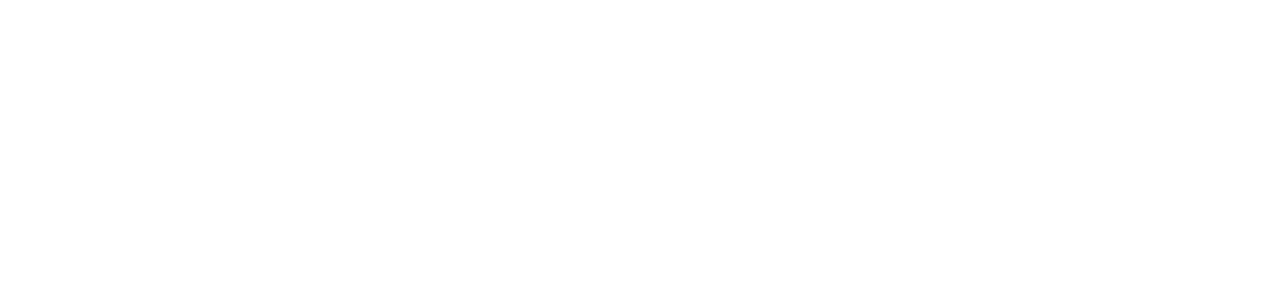
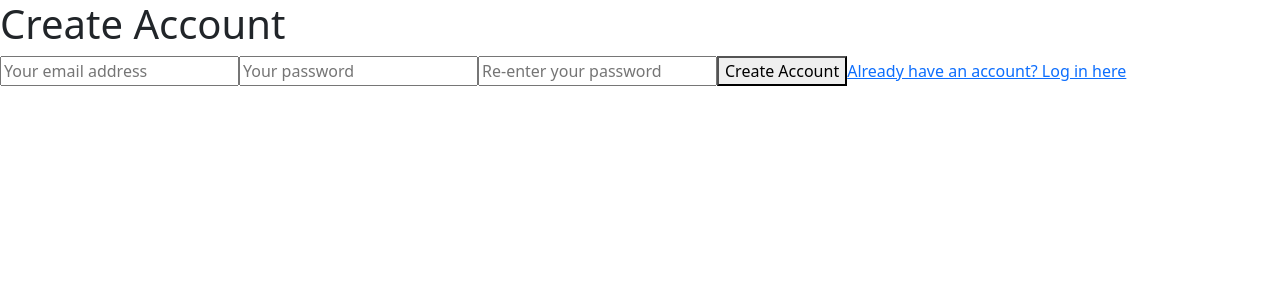
Before and after one commit to sumit-6/react-form, a React (Create React App) app: page /create-account in a window 1280 px wide. Before the commit this address had no page. Shown: the top 300 px of the page. Built offline with nearby package versions, Linux system fonts and the light colour scheme; what bs-custom-file-input would draw is missing.

Commit message:
authentication implemented

```diff
--- a/src/App.js
+++ b/src/App.js
@@ -3,6 +3,8 @@ import EditReactForm from "./components/EditReactForm";
 import ProfilePictureEditForm from "./components/ProfilePictureEditForm";
 import {Routes, Route, useLocation} from 'react-router-dom';
 import bsCustomFileInput from 'bs-custom-file-input';
+import LoginPage from "./components/LoginPage";
+import CreateAccountPage from "./components/CreateAccountPage";
 function App() {
   const location = useLocation();
   const ID = location.pathname.split('/')[2];
@@ -11,6 +13,8 @@ function App() {
       <Route path="/" element={<ReactForm />} />
       <Route path="/edit/:id" element={<EditReactForm id={ID} />} />
       <Route path="/edit/:id/profilePicture" element={<ProfilePictureEditForm id={ID}/>} />
+      <Route path='/login' element={<LoginPage />} />
+      <Route path='/create-account' element={<CreateAccountPage />} />
     </Routes>
   );
 }
--- /dev/null
+++ b/src/components/CreateAccountPage.js
@@ -0,0 +1,55 @@
+import { useState } from 'react';
+import { Link, useNavigate } from 'react-router-dom';
+import { getAuth, createUserWithEmailAndPassword } from 'firebase/auth';
+
+const CreateAccountPage = () => {
+    const [email, setEmail] = useState('');
+    const [password, setPassword] = useState('');
+    const [confirmPassword, setConfirmPassword] = useState('');
+    const [error, setError] = useState('');
+
+    const navigate = useNavigate();
+
+    const createAccount = async () => {
+        try {
+            if(password !== confirmPassword) {
+                setError('Password and confirm password do not match');
+                return;
+            }
+
+            await createUserWithEmailAndPassword(getAuth(), email, password);
+            navigate('/');
+        }
+        catch (e) {
+            setError(e.message);
+        }
+    }
+
+    return (
+        <>
+            <h1>Create Account</h1>
+            {error && <p className="error">{error}</p>}
+            <input
+                placeholder='Your email address'
+                value={email}
+                onChange={e => setEmail(e.target.value)}
+                />
+            <input
+                type="password"
+                placeholder='Your password'
+                value={password}
+                onChange={e => setPassword(e.target.value)}
+                />
+            <input
+                type="password"
+                placeholder='Re-enter your password'
+                value={confirmPassword}
+                onChange={e => setConfirmPassword(e.target.value)}
+                />
+            <button onClick={createAccount}>Create Account</button>
+            <Link to="/login">Already have an account? Log in here</Link>
+        </>
+    );
+}
+
+export default CreateAccountPage;
--- a/src/components/EditReactForm.js
+++ b/src/components/EditReactForm.js
@@ -8,13 +8,29 @@ import MyAchievements from './myAchievements';
 import 'bootstrap/dist/css/bootstrap.min.css';
 import { useEffect, useState } from 'react';
 import axios from 'axios';
+import useUser from '../hooks/useUser';
+import { useNavigate } from 'react-router-dom';
+import { auth } from '../index';
+import { signOut } from 'firebase/auth';
 
 function EditReactForm(props) {
     const [isReady, setIsReady] = useState(false);
   const [data, setData] = useState({});
+  const {user, isLoading} = useUser();
+  const navigate = useNavigate();
+  const handleLogout = (e) => {
+    e.preventDefault();
+    signOut(auth).then(() => {
+      navigate('/');
+    }).catch((err) => {
+      console.log(err.message);
+    })
+  }
+
   useEffect(() => {(async () => {
         //console.log('hello');
-            const response = await axios.get(`http://localhost:8000/api/portfolio/${props.id}`);
+            const token = user && await user.getIdToken();
+            const response = await axios.get(`http://localhost:8000/api/portfolio/${props.id}`, {headers: {authtoken: token}});
             const dataRes = response.data;
             setData(dataRes);
             console.log(dataRes);
@@ -26,7 +42,7 @@ function EditReactForm(props) {
   return (
     <div className="App">
       <header className="App-header">
-        {isReady && <form action={`http://localhost:8000/portfolio/edit/${props.id}`} method="POST" novalidate class="validated-form">
+        {(isReady && user) ? <form action={`http://localhost:8000/portfolio/edit/${props.id}`} method="POST" novalidate class="validated-form">
           <FirstLayer name={data.name} description={data.description} profilePicture={data.profilePicture} linkedIn={data.linkedIn} instagram={data.instagram} telephone={data.telephone} email={data.email} mainDesignations={data.mainDesignations}/>
           <br></br>
 
@@ -40,8 +56,10 @@ function EditReactForm(props) {
           <br></br>
           <MyAchievements data={data.myAchievements}/>
           <button type="submit" class="btn btn-warning btn-lg m-3">Submit</button>
-
-        </form>}
+          <button type="button" onClick={handleLogout} className="btn btn-warning btn-lg m-3">Logout</button>
+        </form> : <div>
+            <h1 style={{color: "black"}}>You can't perform this action!!</h1>
+          </div>}
         <br></br>
       </header>
     </div>
--- /dev/null
+++ b/src/components/LoginPage.js
@@ -0,0 +1,42 @@
+import { useState } from 'react';
+import { Link, useNavigate } from 'react-router-dom';
+import { getAuth, signInWithEmailAndPassword } from 'firebase/auth';
+
+const LoginPage = () => {
+    const [email, setEmail] = useState('');
+    const [password, setPassword] = useState('');
+    const [error, setError] = useState('');
+
+    const navigate = useNavigate();
+
+    const logIn = async () => {
+        try {
+            await signInWithEmailAndPassword(getAuth(), email, password);
+            navigate('/');
+        } catch(err) {
+            setError(err.message);
+        }
+    }
+
+    return (
+        <>
+            <h1>Log In</h1>
+            {error && <p className="error">{error}</p>}
+            <input
+                placeholder='Your email address'
+                value={email}
+                onChange={e => setEmail(e.target.value)}
+                />
+            <input
+                type="password"
+                placeholder='Your password'
+                value={password}
+                onChange={e => setPassword(e.target.value)}
+                />
+            <button onClick={logIn}>Log In</button>
+            <Link to="/create-account">Don't have an account? Create one here</Link>
+        </>
+    );
+}
+
+export default LoginPage;
--- a/src/components/ReactForm.js
+++ b/src/components/ReactForm.js
@@ -6,13 +6,26 @@ import MyProjects from './myProjects';
 import MySkills from './mySkills';
 import MyAchievements from './myAchievements';
 import 'bootstrap/dist/css/bootstrap.min.css';
-
+import useUser from '../hooks/useUser';
+import { useNavigate } from 'react-router-dom';
+import { auth } from '../index';
+import { signOut } from 'firebase/auth';
 
 function ReactForm() {
+  const {user, isLoading} = useUser();
+  const navigate = useNavigate();
+  const handleLogout = (e) => {
+    e.preventDefault();
+    signOut(auth).then(() => {
+      navigate('/');
+    }).catch((err) => {
+      console.log(err.message);
+    })
+  }
   return (
     <div className="App">
       <header className="App-header">
-        <form action="http://localhost:8000/portfolio/insert" method="POST" encType='multipart/form-data' novalidate class="validated-form">
+        {user ? <form action="http://localhost:8000/portfolio/insert" method="POST" encType='multipart/form-data' novalidate class="validated-form">
           <FirstLayer name='' telephone='' description='' instagram='' linkedIn='' email='' profilePicture={{url: null, filename: null}} mainDesignations={['']} />
           <br></br>
           <MyEducation data={[{institutionName: "", place: "", year: "", aggregate: "", coursePursuied: ""}]}/>
@@ -24,9 +37,16 @@ function ReactForm() {
           <MySkills data={{programmingSkills: [{skillName: "", skillLevel: ""}], toolsAndFrameworks: [{toolName: "", toolLevel: ""}]}}/>
           <br></br>
           <MyAchievements data={[""]}/>
-          <button type="submit" class="btn btn-warning btn-lg m-3">Submit</button>
-
-        </form>
+          <button type="submit" className="btn btn-warning btn-lg m-3">Submit</button>
+          <button onClick={handleLogout} className="btn btn-warning btn-lg m-3">Logout</button>
+        </form> : <div>
+            <button onClick={() => navigate('login')} className="btn btn-warning btn-lg m-3">
+              Log In
+            </button>
+            <button onClick={() => navigate("create-account")} className="btn btn-warning btn-lg m-3">
+              Sign Up
+            </button>
+          </div>}
         <br></br>
       </header>
     </div>
--- /dev/null
+++ b/src/hooks/useUser.js
@@ -0,0 +1,20 @@
+import { useState, useEffect } from "react";
+import { getAuth, onAuthStateChanged } from 'firebase/auth';
+
+const useUser = () => {
+    const [user, setUser] = useState(null);
+    const [isLoading, setIsLoading] = useState(true);
+
+    useEffect(() => {
+        const unsubscribe = onAuthStateChanged(getAuth(), user => {
+            setUser(user);
+            setIsLoading(false);
+        });
+
+        return unsubscribe;
+    }, []);
+
+    return { user, isLoading };
+}
+
+export default useUser;
--- a/src/index.js
+++ b/src/index.js
@@ -4,7 +4,24 @@ import './index.css';
 import App from './App';
 import reportWebVitals from './reportWebVitals';
 import { BrowserRouter } from 'react-router-dom/dist';
+// Import the functions you need from the SDKs you need
+import { initializeApp } from "firebase/app";
+import { getAuth } from 'firebase/auth';
+// TODO: Add SDKs for Firebase products that you want to use
+// https://firebase.google.com/docs/web/setup#available-libraries
 
+// Your web app's Firebase configuration
+const firebaseConfig = {
+  apiKey: "AIzaSyCVUr8VeU9CLWNEvPaAEggP8mF--uc1v7I",
+  authDomain: "reactform-f9038.firebaseapp.com",
+  projectId: "reactform-f9038",
+  storageBucket: "reactform-f9038.appspot.com",
+  messagingSenderId: "688060008187",
+  appId: "1:688060008187:web:b889ce7a4cdeae23d9525e"
+};
+
+// Initialize Firebase
+const app = initializeApp(firebaseConfig);
 const root = ReactDOM.createRoot(document.getElementById('root'));
 root.render(
   <React.StrictMode>
@@ -18,3 +35,5 @@ root.render(
 // to log results (for example: reportWebVitals(console.log))
 // or send to an analytics endpoint. Learn more: https://bit.ly/CRA-vitals
 reportWebVitals();
+export const auth = getAuth(app);
+export default app;
```
